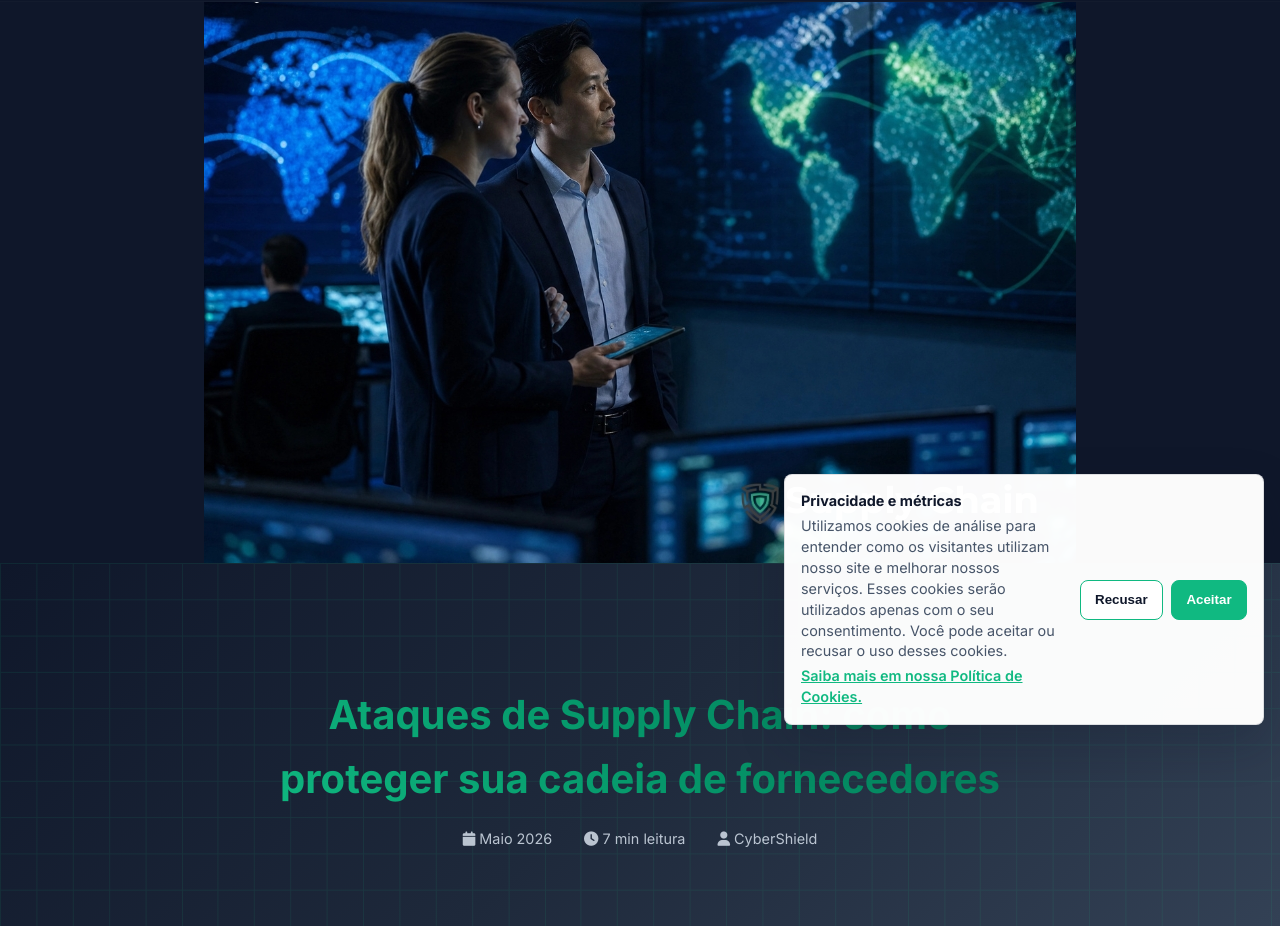
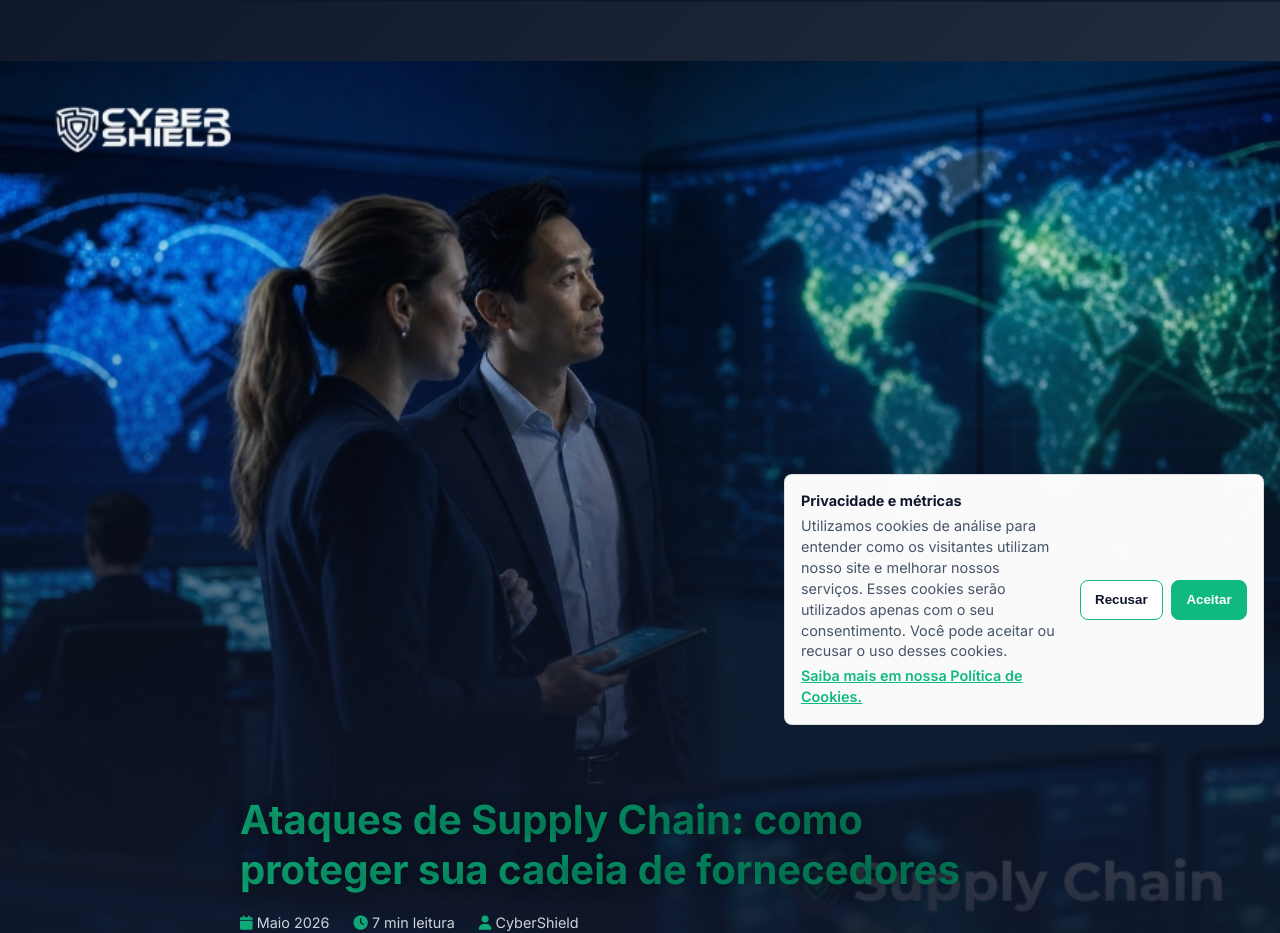
Before and after one commit to caio2121/sitecybershieldstatic, a plain HTML site: page app/web/blog/ataques-supply-chain-fornecedores.html in a window 1280 px wide. Shown: the part 59-992 px from the top of the page. Drawn offline with Linux system fonts and the light colour scheme.

Commit message:
fix(blog): integra titulo e capa em hero unificado
Remove a tarja separada e sobrepoe titulo e meta sobre a imagem com gradiente, mantendo a arte visivel.

Co-authored-by: Cursor <cursoragent@cursor.com>

```diff
--- a/app/web/blog/ataques-supply-chain-fornecedores.html
+++ b/app/web/blog/ataques-supply-chain-fornecedores.html
@@ -148,11 +148,11 @@
 
     <main id="main-content">
 
-    <section class="post-cover">
-        <img src="../images/blog/ataques-supply-chain-fornecedores.png" alt="Capa: Ataques de Supply Chain - como proteger sua cadeia de fornecedores" width="872" height="622" fetchpriority="high">
-    </section>
-
-    <section class="post-hero">
+    <section class="post-hero post-hero--cover">
+        <div class="post-hero-media">
+            <img src="../images/blog/ataques-supply-chain-fornecedores.png" alt="" width="872" height="622" fetchpriority="high" aria-hidden="true">
+        </div>
+        <div class="post-hero-overlay" aria-hidden="true"></div>
         <div class="container">
             <div class="post-hero-content">
                 <h1>Ataques de Supply Chain: como proteger sua cadeia de fornecedores</h1>
--- a/app/web/blog/css/style.css
+++ b/app/web/blog/css/style.css
@@ -402,19 +402,77 @@ body {
     white-space: nowrap;
 }
 
-/* Post Cover */
-.post-cover {
-    width: 100%;
+/* Post Hero with integrated cover */
+.post-hero--cover {
+    display: grid;
+    padding: 0;
+    overflow: hidden;
     background: var(--color-dark-1);
+}
+
+.post-hero--cover::before {
+    display: none;
+}
+
+.post-hero--cover > * {
+    grid-area: 1 / 1;
+}
+
+.post-hero--cover .post-hero-media {
     line-height: 0;
 }
 
-.post-cover img {
+.post-hero--cover .post-hero-media img {
     width: 100%;
-    max-width: 872px;
     height: auto;
     display: block;
+}
+
+.post-hero--cover .post-hero-overlay {
+    background: linear-gradient(
+        to top,
+        rgba(15, 23, 42, 0.97) 0%,
+        rgba(15, 23, 42, 0.6) 40%,
+        rgba(15, 23, 42, 0.15) 72%,
+        transparent 100%
+    );
+    pointer-events: none;
+    z-index: 1;
+}
+
+.post-hero--cover .container {
+    align-self: end;
+    z-index: 2;
+    width: 100%;
+    padding: 3rem 20px 2.5rem;
+}
+
+.post-hero--cover .post-hero-content {
+    max-width: 800px;
     margin: 0 auto;
+    text-align: left;
+}
+
+.post-hero--cover h1 {
+    color: #ffffff;
+    background: none;
+    -webkit-text-fill-color: currentColor;
+    text-shadow: 0 2px 16px rgba(0, 0, 0, 0.45);
+    font-size: clamp(1.45rem, 2.8vw, 2.25rem);
+    line-height: 1.25;
+    margin-bottom: 0.75rem;
+}
+
+.post-hero--cover .post-meta {
+    color: #e2e8f0;
+    justify-content: flex-start;
+    flex-wrap: wrap;
+    gap: 0.75rem 1.5rem;
+    margin: 0;
+}
+
+.post-hero--cover .post-meta i {
+    color: var(--color-primary);
 }
 
 /* Post Hero */
@@ -855,6 +913,14 @@ body {
         font-size: 2rem;
     }
 
+    .post-hero--cover .container {
+        padding: 2rem 20px 1.75rem;
+    }
+
+    .post-hero--cover h1 {
+        font-size: 1.45rem;
+    }
+
     .post-meta {
         flex-direction: column;
         gap: 0.5rem;
```
Also changed, not shown: app/web/blog/pentest-teste-de-invasao-empresas.html (+5 -6 lines), app/web/blog/provimento-213-cnj-cartorios-seguranca-informacao.html (+5 -6 lines), app/web/blog/vulnerabilidades-web-aplicacoes-api.html (+5 -6 lines).
